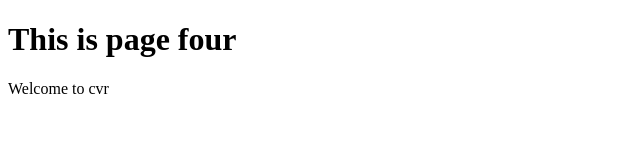
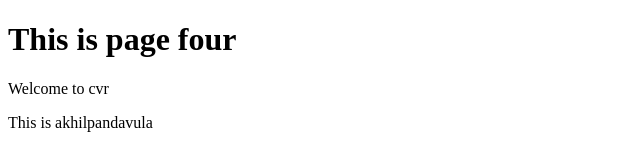
Before and after one commit to Akhilpandavula/git1, a plain HTML site: page page4.html in a window 1280 px wide. Shown: the whole page, without its empty margins (0-640 px from the left). Drawn offline with Linux system fonts and the light colour scheme.

Commit message:
branch commit

```diff
--- a/page4.html
+++ b/page4.html
@@ -8,6 +8,7 @@
 <body>
     <h1>This is page four</h1>
     <p>Welcome to cvr</p>
+    <p>This is akhilpandavula</p>
 
 </body>
 </html>
```
Also changed, not shown: page3.html (+1 -0 lines).
